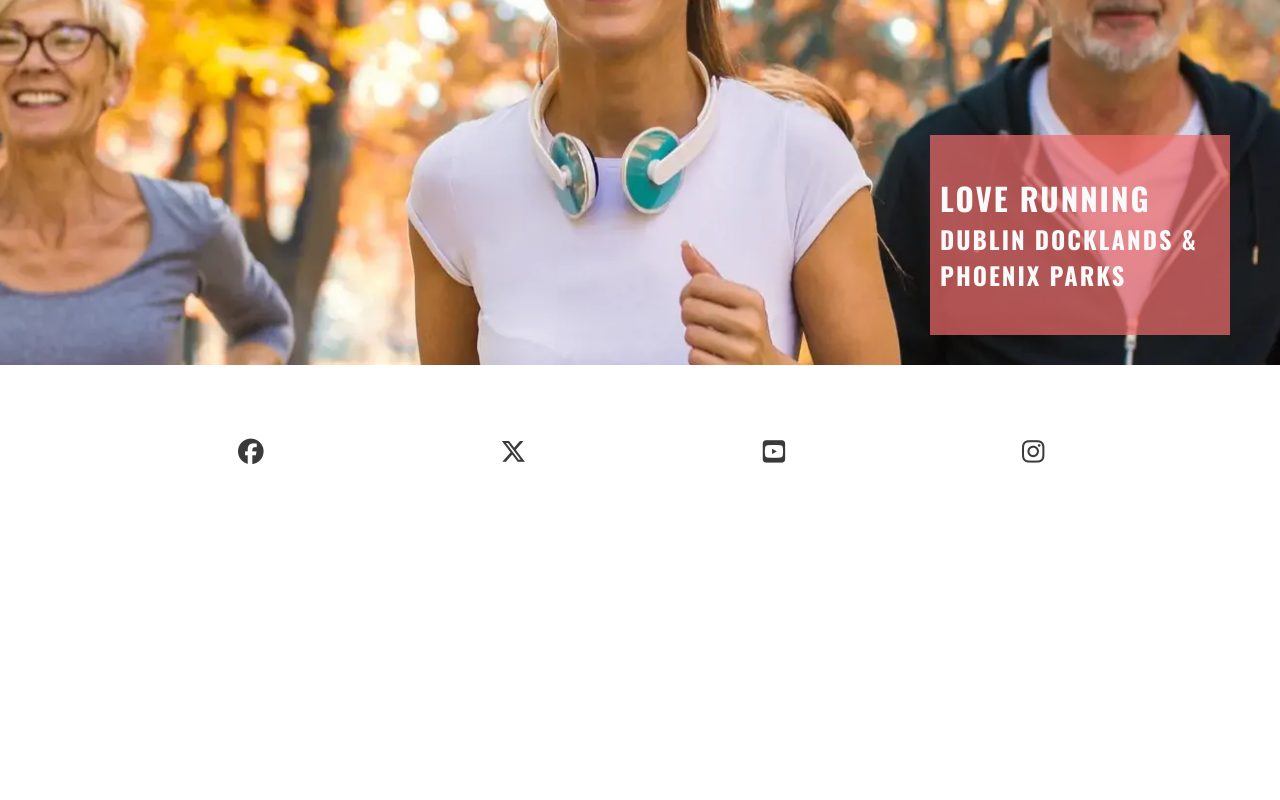
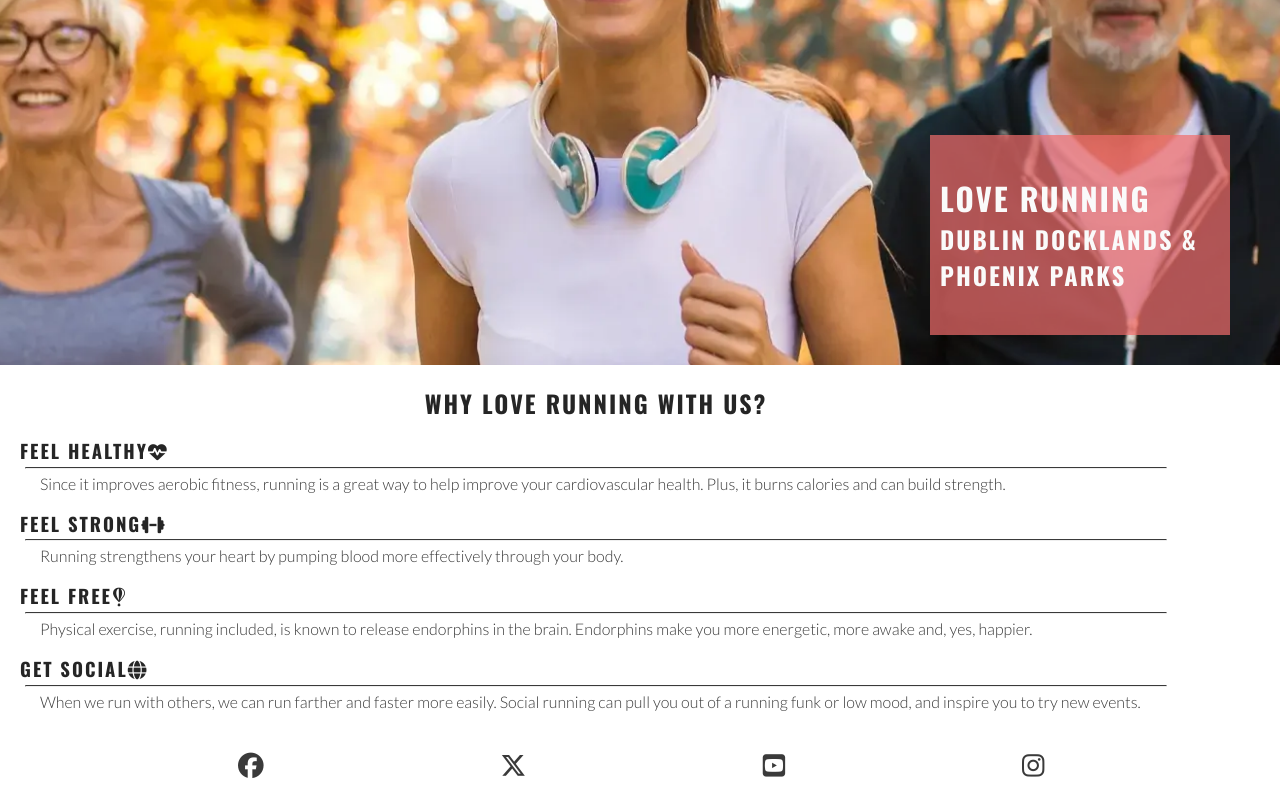
Before and after one commit to bethneyanderson/love-running, a plain HTML site: page index.html in a window 1280 px wide. Shown: the part 314-1114 px from the top of the page. Before the commit the page ends 800 px from the top, so only its background shows below. Drawn offline with nearby package versions, Linux system fonts and the light colour scheme.

Commit message:
Add reasons section

```diff
--- a/assets/css/style.css
+++ b/assets/css/style.css
@@ -111,6 +111,33 @@ main {
 #cover-text h2,
 #cover-text h3 {
   color: #fafafa;
+}
+
+/* Reasons section */
+#reasons {
+  width: 90%;
+  margin: 20px;
+}
+
+#reasons > h2 {
+  margin-bottom: 20px;
+  text-align: center;
+  font-size: 280;
+}
+
+#benefits-physical > div,
+#benefits-mental > div {
+  line-height: 20px;
+  margin-bottom: 20px;
+}
+
+#benefits p {
+  padding: 0 20px;
+}
+
+#benefits hr {
+  border-top: 1px solid #3a3a3a;
+  margin: 5px;
 }
 
 /* Footer */
--- a/index.html
+++ b/index.html
@@ -57,6 +57,50 @@
           <h3>Dublin Docklands & Phoenix Parks</h3>
         </div>
       </section>
+      <section id="reasons">
+        <h2>Why Love Running With Us?</h2>
+        <div id="benefits">
+          <div id="benefits-physical">
+            <div>
+              <h3>Feel healthy<i class="fa-solid fa-heart-pulse"></i></h3>
+              <hr />
+              <p>
+                Since it improves aerobic fitness, running is a great way to
+                help improve your cardiovascular health. Plus, it burns calories
+                and can build strength.
+              </p>
+            </div>
+            <div>
+              <h3>Feel strong<i class="fa-solid fa-dumbbell"></i></h3>
+              <hr />
+              <p>
+                Running strengthens your heart by pumping blood more effectively
+                through your body.
+              </p>
+            </div>
+            <div id="benefits-physical">
+              <div>
+                <h3>Feel free<i class="fa-brands fa-fly"></i></h3>
+                <hr />
+                <p>
+                  Physical exercise, running included, is known to release
+                  endorphins in the brain. Endorphins make you more energetic,
+                  more awake and, yes, happier.
+                </p>
+              </div>
+              <div>
+                <h3>Get social<i class="fa-solid fa-globe"></i></h3>
+                <hr />
+                <p>
+                  When we run with others, we can run farther and faster more
+                  easily. Social running can pull you out of a running funk or
+                  low mood, and inspire you to try new events.
+                </p>
+              </div>
+            </div>
+          </div>
+        </div>
+      </section>
     </main>
     <!-- Footer -->
     <footer>
```
